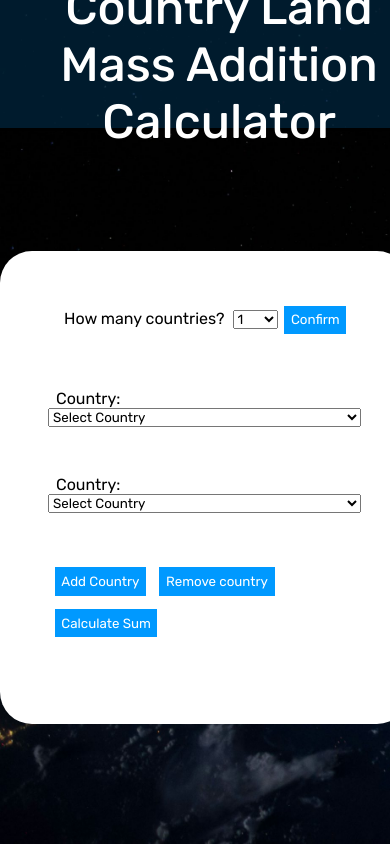
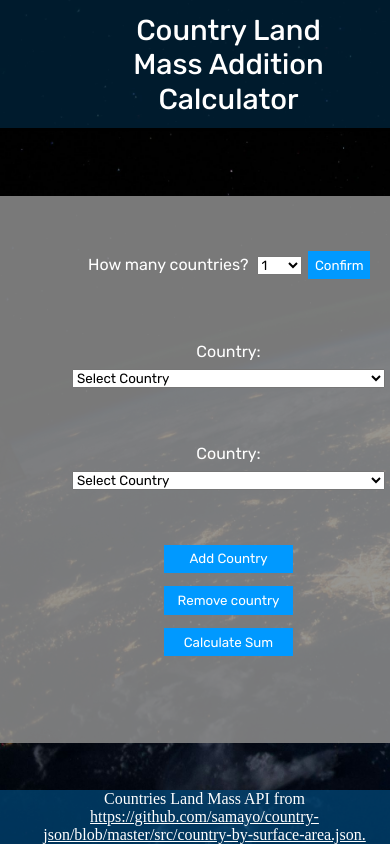
Before and after one commit to V3nusAsABoy/countries-land-mass-calculator, a React (Create React App) app: page / in a window 390 px wide. Shown: the top 844 px of the page. Built offline with nearby package versions, Linux system fonts and the light colour scheme.

Commit message:
added responsiveness and footer

```diff
--- a/src/Countries.css
+++ b/src/Countries.css
@@ -9,7 +9,9 @@
     margin-right: auto;
     border-radius: 2em;
     background-color: white;
-    margin-top:7.5em;
+    height:fit-content;
+    margin-top:auto;
+    margin-bottom:auto;
 }
 
 div{
@@ -55,6 +57,67 @@ label, button, p, select{
     width:100%;
     top:0;
     left:0;
+    bottom:0;
     height:100%;
     padding:0;
+    display:grid;
 }
+
+footer{
+    color: white;
+    background-color: rgba(0, 76, 127, 0.694);
+    width:100%;
+    margin-top:auto;
+    text-align: center;
+}
+
+a, a:hover{
+    color:white;
+}
+
+@media screen and (max-width: 850px) {
+    #body h1{
+        transform: scale(0.75);
+    }
+    #main{
+        transform:translateX(2em);
+    }
+}
+
+@media screen and (max-width: 580px) {
+    #main{
+        width: 100%;
+        border-radius: 0;
+        background-color: rgba(137, 137, 137, 0.887);
+        transform:translateX(0em);
+    }
+
+    label, p{
+        color:white;
+    }
+}
+
+@media screen and (max-width: 500px) {
+    #body h1{
+        transform: scale(0.6);
+    }
+}
+
+@media screen and (max-width: 450px) {
+    #countries, #buttons{
+        display: flex;
+        flex-direction: column;
+        align-items: center;
+    }
+
+    #buttons button{
+        width:100%;
+    }
+}
+
+@media screen and (max-width: 350px) {
+    #howMany{
+        width: 100%;
+        text-align: center;
+    }
+}
--- a/src/Countries.js
+++ b/src/Countries.js
@@ -93,6 +93,7 @@ const Countries = ({countries, addCountry, setCountries}) => {
           <p>{sum}</p>
         </div>
         <br />
+        <footer>Countries Land Mass API from <a href="https://github.com/samayo/country-json/blob/master/src/country-by-surface-area.json">https://github.com/samayo/country-json/blob/master/src/country-by-surface-area.json.</a></footer>
       </div>
     </>
   );
```
